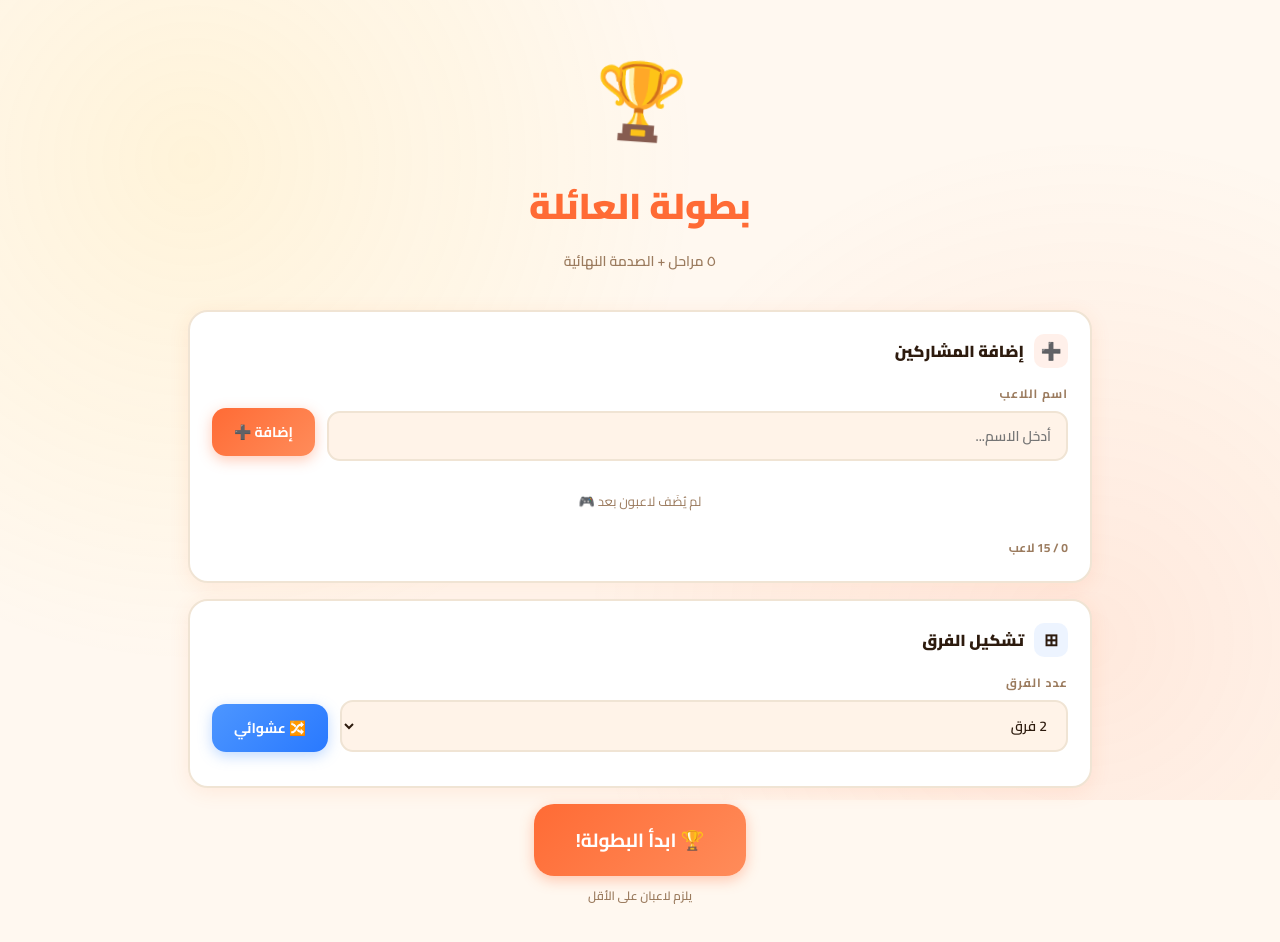
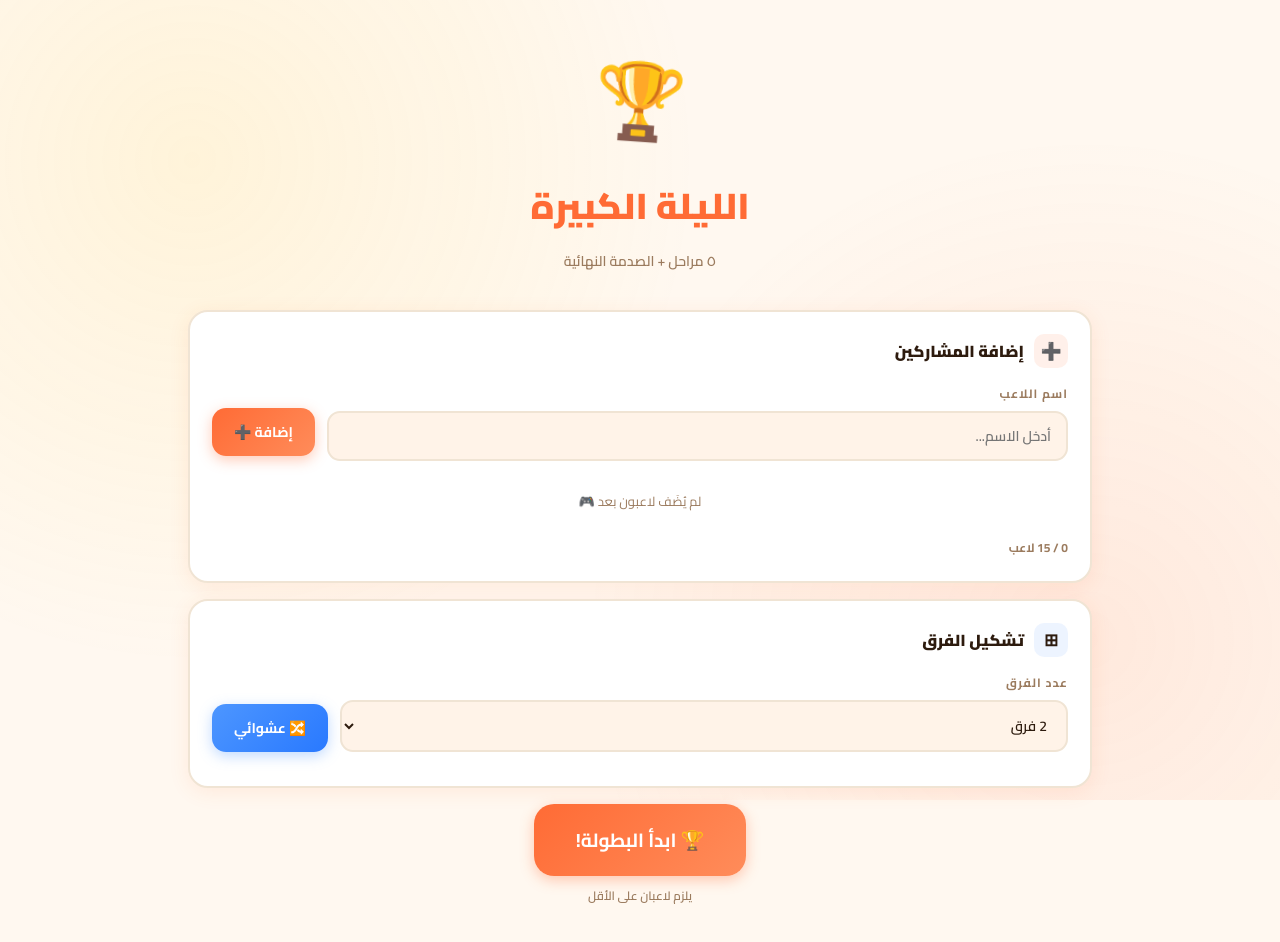
Before and after one commit to ayman2nsi-crypto/family, a plain HTML site: page index.html in a window 1280 px wide. Drawn offline with Linux system fonts and the light colour scheme.

Commit message:
Update index.html

```diff
--- a/index.html
+++ b/index.html
@@ -3,7 +3,7 @@
 <head>
 <meta charset="UTF-8">
 <meta name="viewport" content="width=device-width, initial-scale=1.0">
-<title>🏆 بطولة العائلة</title>
+<title>🌟 الليلة الكبيرة</title>
 <link href="https://fonts.googleapis.com/css2?family=Cairo:wght@300;400;600;700;900&display=swap" rel="stylesheet">
 <style>
 :root{
@@ -175,7 +175,7 @@ body.tv-mode #tvToggleBtn { background:rgba(107,203,119,.15); border-color:#6BCB
 
 <!-- ══ هيدر ══ -->
 <div class="header" id="globalHeader" style="display:none">
-  <div class="logo"><span class="logo-icon">🏆</span> بطولة العائلة</div>
+  <div class="logo"><span class="logo-icon">🌟</span> الليلة الكبيرة</div>
   <div style="display:flex;flex-direction:column;align-items:center;gap:4px">
     <div id="phaseBadge" class="phase-badge">إعداد</div>
     <button id="tvToggleBtn" onclick="toggleTVMode()" style="background:rgba(255,107,53,.12);border:1.5px solid var(--orange);color:var(--orange);border-radius:10px;padding:3px 10px;font-size:11px;font-weight:700;cursor:pointer;font-family:Cairo,sans-serif">📺 وضع التلفاز</button>
@@ -189,7 +189,7 @@ body.tv-mode #tvToggleBtn { background:rgba(107,203,119,.15); border-color:#6BCB
 <div id="setupScreen" class="screen active">
   <div style="text-align:center;padding:38px 20px 14px">
     <div style="font-size:66px;animation:trophyBounce 2s ease infinite;display:inline-block">🏆</div>
-    <div style="font-size:36px;font-weight:900;color:var(--orange);margin-top:10px">بطولة العائلة</div>
+    <div style="font-size:36px;font-weight:900;color:var(--orange);margin-top:10px">الليلة الكبيرة</div>
     <p style="color:var(--text2);font-size:14px;font-weight:600;margin-top:8px">٥ مراحل + الصدمة النهائية</p>
   </div>
   <div class="container">
```
